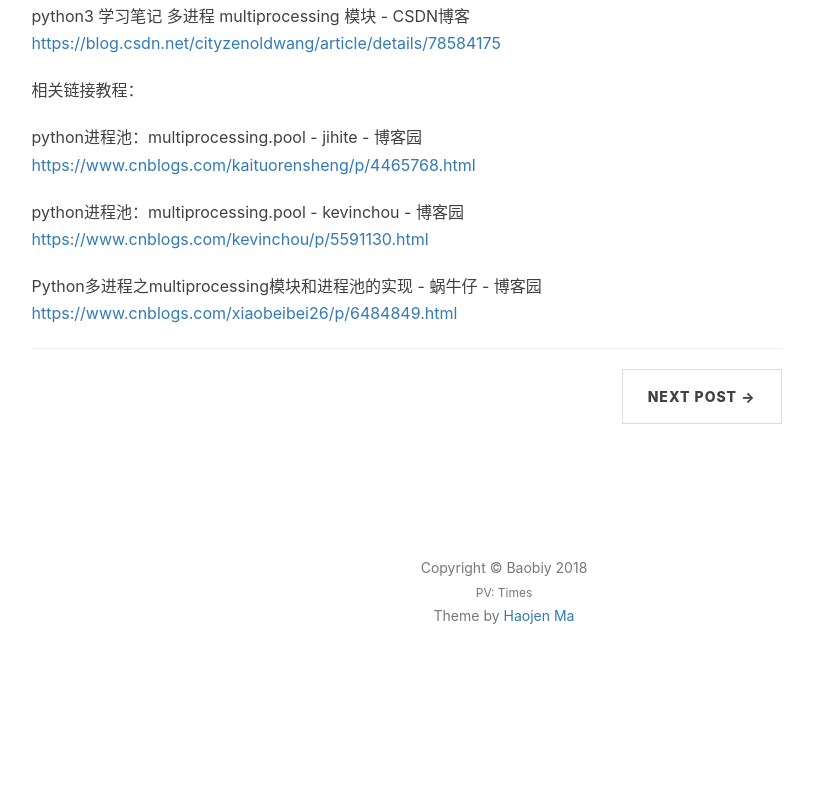
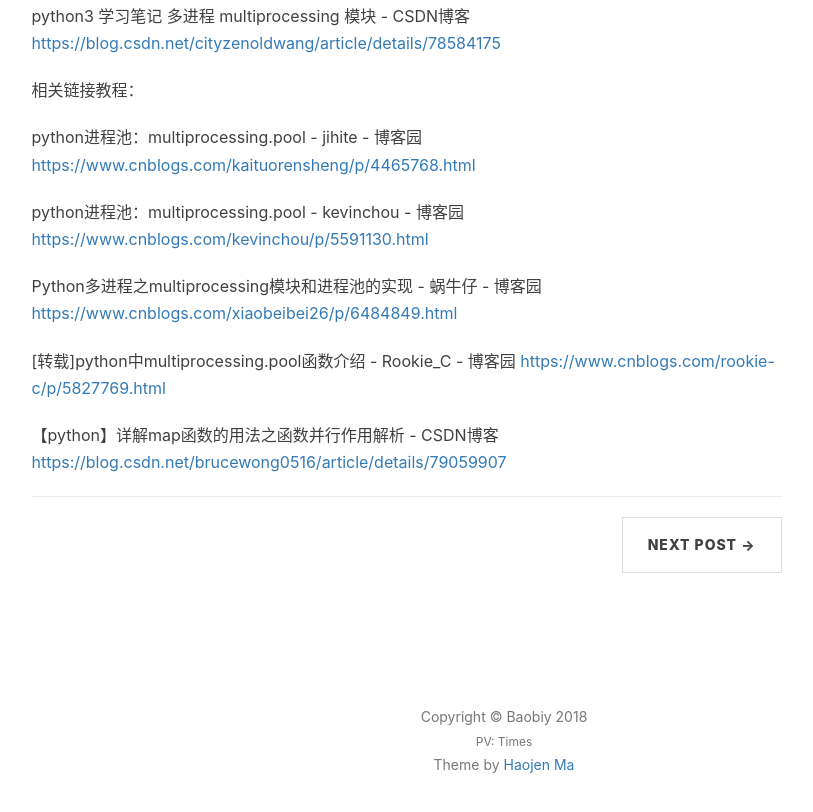
Before and after one commit to Baobiy/Baobiy.Kali.io, a plain HTML site: page 2018/08/31/Python_Multiprocessing/index.html in a window 1280 px wide. Shown: the part 6255-7067 px from the top of the page, without its empty margins (136-949 px from the left). Before the commit the page ends 6968 px from the top, so only its background shows below. Drawn offline with nearby package versions, Linux system fonts and the light colour scheme; some packages are replaced by stand-ins of ours; a script that the page names is missing.

Commit message:
Site updated: 2018-09-03 11:36:35

```diff
--- a/2018/08/31/Python_Multiprocessing/index.html
+++ b/2018/08/31/Python_Multiprocessing/index.html
@@ -410,6 +410,8 @@ parent exit
 <p>python进程池：multiprocessing.pool - jihite - 博客园  <a href="https://www.cnblogs.com/kaituorensheng/p/4465768.html" target="_blank" rel="noopener">https://www.cnblogs.com/kaituorensheng/p/4465768.html</a></p>
 <p>python进程池：multiprocessing.pool - kevinchou - 博客园  <a href="https://www.cnblogs.com/kevinchou/p/5591130.html" target="_blank" rel="noopener">https://www.cnblogs.com/kevinchou/p/5591130.html</a></p>
 <p>Python多进程之multiprocessing模块和进程池的实现 - 蜗牛仔 - 博客园  <a href="https://www.cnblogs.com/xiaobeibei26/p/6484849.html" target="_blank" rel="noopener">https://www.cnblogs.com/xiaobeibei26/p/6484849.html</a></p>
+<p>[转载]python中multiprocessing.pool函数介绍 - Rookie_C - 博客园  <a href="https://www.cnblogs.com/rookie-c/p/5827769.html" target="_blank" rel="noopener">https://www.cnblogs.com/rookie-c/p/5827769.html</a></p>
+<p>【python】详解map函数的用法之函数并行作用解析 - CSDN博客  <a href="https://blog.csdn.net/brucewong0516/article/details/79059907" target="_blank" rel="noopener">https://blog.csdn.net/brucewong0516/article/details/79059907</a></p>
 
                 <hr>
 
```
